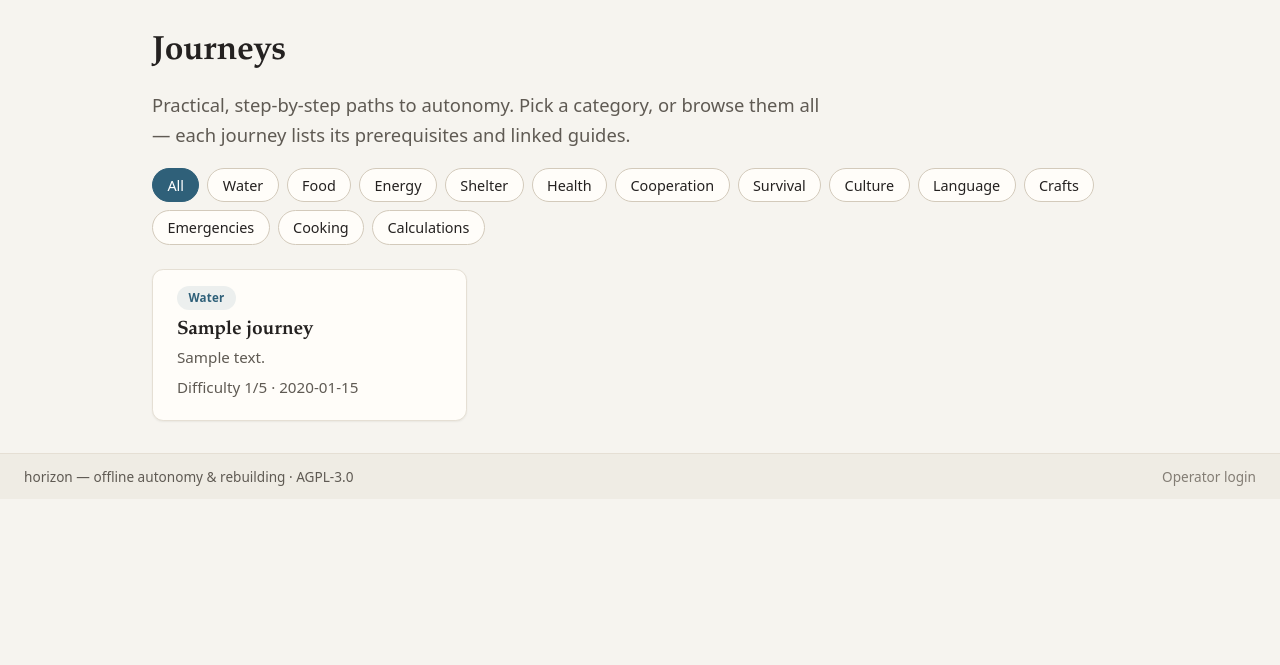
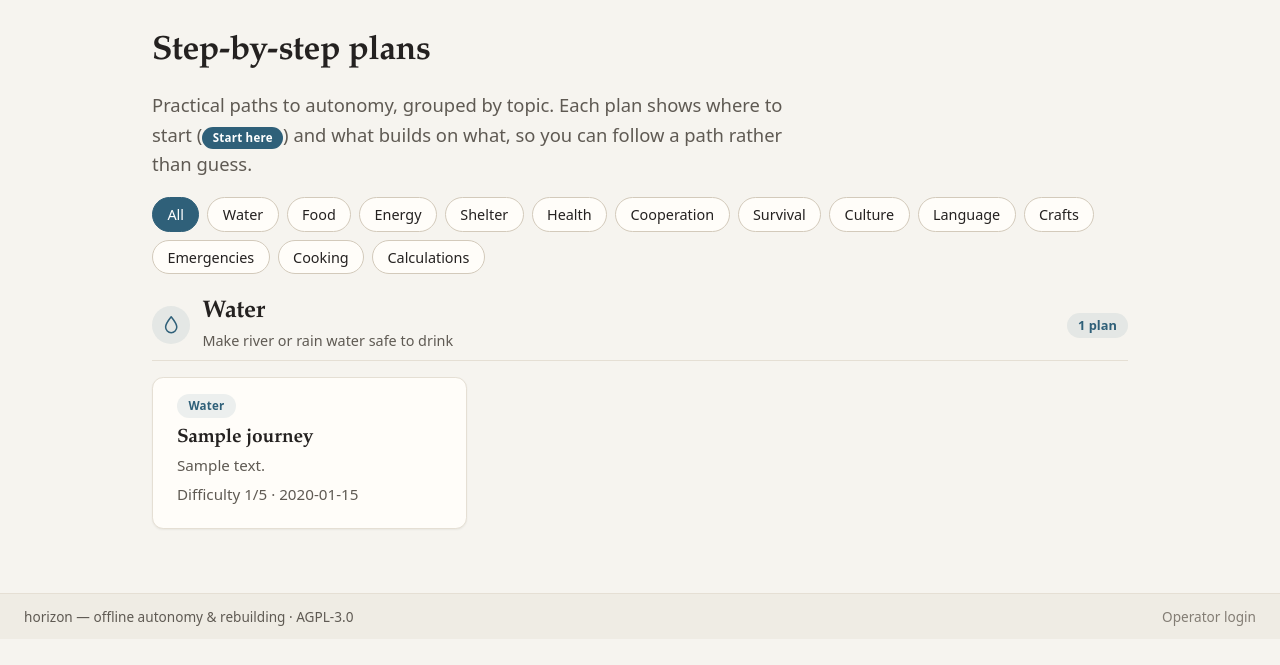
Before and after one commit to richardkfm/horizon, a FastAPI app: page /journeys in a window 1280 px wide. Shown: the part 62-727 px from the top of the page. Run offline with FastAPI, Linux system fonts and the light colour scheme; tables that the repository leaves empty hold one stand-in row (values such as "Sample post"); parts of the project's set-up code (start-up, migrations or seed data) failed here and were passed over.

Commit message:
Group journeys into a skill-tree view with prerequisite connectors
Finish the last v0.2 "look & feel" item: nicer journey/skill-tree visuals
built on the prerequisite chain.

The Step-by-step plans page rendered one flat grid. It now groups journeys
into per-topic tracks, each with the category icon, a plain-language
example, and a plan count. Within a track, entry points come first (still
flagged "Start here") and any journey that builds on another shows a
"Builds on …" connector, so the prerequisite path is visible while
browsing, not only on the detail page.

The category icons are factored into a shared template macro reused by the
landing page, keeping iconography consistent and fully offline (inline
SVG). The route resolves prerequisite edges in two batched queries (no
N+1) and groups in the fixed category order.

Verified with Playwright at 375x812 and 1200x800: zero horizontal overflow
on landing, journeys, the filtered journeys view, and journey detail.
Docs (CHANGELOG, README, ROADMAP) updated.

Co-Authored-By: Claude Opus 4.8 <noreply@anthropic.com>
Claude-Session: https://claude.ai/code/session_016L5MVQb1shuRw6KcQEVXsn

```diff
--- a/src/horizon/web/routes.py
+++ b/src/horizon/web/routes.py
@@ -89,17 +89,48 @@ def journeys_page(
     statement = statement.order_by(Journey.category, Journey.difficulty, Journey.id)
     journeys = [_journey_summary(j) for j in session.exec(statement).all()]
 
-    # Mark entry-point journeys (no prerequisites) so the list can flag a safe
-    # place to begin for visitors who don't know where to start.
-    has_prereqs = set(session.exec(select(JourneyPrerequisite.journey_id).distinct()).all())
+    # Prerequisite edges, fetched once: which journeys have prerequisites (so we
+    # can flag entry points) and, per journey, what it builds on. A prerequisite
+    # may live in another category, so resolve titles from a global id→title map.
+    has_prereqs: set[str] = set()
+    prereq_ids: dict[str, list[str]] = {}
+    for jid, pid in session.exec(
+        select(JourneyPrerequisite.journey_id, JourneyPrerequisite.prerequisite_id)
+    ).all():
+        has_prereqs.add(jid)
+        prereq_ids.setdefault(jid, []).append(pid)
+    titles = dict(session.exec(select(Journey.id, Journey.title)).all())
+
     for journey in journeys:
         journey["is_entry"] = journey["id"] not in has_prereqs
+        journey["prerequisites"] = [
+            {"id": pid, "title": titles[pid]}
+            for pid in prereq_ids.get(journey["id"], [])
+            if pid in titles
+        ]
+
+    # Group into per-category "skill tracks" in the fixed category order, with
+    # entry points first within each so a track reads as a path: start here →
+    # what builds on it.
+    groups = []
+    for cat in Category:
+        items = [j for j in journeys if j["category"] == cat.value]
+        if not items:
+            continue
+        items.sort(key=lambda j: (not j["is_entry"], j["difficulty"], j["id"]))
+        groups.append(
+            {
+                "category": cat.value,
+                "example": CATEGORY_EXAMPLES.get(cat.value, ""),
+                "journeys": items,
+            }
+        )
 
     return templates.TemplateResponse(
         request,
         "journeys.html",
         {
-            "journeys": journeys,
+            "groups": groups,
             "categories": CATEGORIES,
             "selected_category": category,
         },
--- a/src/horizon/web/static/app.css
+++ b/src/horizon/web/static/app.css
@@ -450,6 +450,51 @@ a:hover { color: var(--accent-strong); }
 /* "Start here" cards carry a soft accent edge to draw the eye first. */
 .journey-card.is-entry a { border-color: var(--accent); box-shadow: var(--shadow); }
 
+/* "Builds on …" connector: shows a card's place in the prerequisite path. */
+.card-prereq {
+  margin: var(--space-2) 0 0;
+  font-size: 0.8rem;
+  color: var(--muted-2);
+}
+.card-prereq .prereq-arrow { color: var(--accent); font-weight: 700; margin-right: 0.15rem; }
+
+/* Skill tree: journeys grouped into per-topic "tracks". --------------------- */
+.skill-track { margin: 0 0 var(--space-6); }
+
+.track-head {
+  display: flex;
+  align-items: center;
+  gap: var(--space-3);
+  margin-bottom: var(--space-4);
+  padding-bottom: var(--space-2);
+  border-bottom: 1px solid var(--border);
+}
+.track-icon {
+  display: inline-flex;
+  align-items: center;
+  justify-content: center;
+  flex: none;
+  width: 2.4rem;
+  height: 2.4rem;
+  border-radius: var(--radius-pill);
+  background: var(--accent-soft);
+  color: var(--accent);
+}
+.track-icon svg { width: 1.4rem; height: 1.4rem; }
+.track-titles { flex: 1 1 auto; min-width: 0; }
+.track-titles h2 { margin: 0; text-transform: capitalize; }
+.track-example { margin: 0.1rem 0 0; font-size: 0.9rem; color: var(--muted); }
+.track-count {
+  flex: none;
+  font-size: 0.8rem;
+  font-weight: 600;
+  color: var(--accent);
+  background: var(--accent-soft);
+  border-radius: var(--radius-pill);
+  padding: 0.15rem 0.7rem;
+  white-space: nowrap;
+}
+
 /* Journey detail ---------------------------------------------------------- */
 
 .journey-detail .journey-meta { margin-top: 0.3rem; }
@@ -735,6 +780,9 @@ body.low-power .guide blockquote { background: none; }
   .tagline { font-size: 1.05rem; }
   .filter-bar { gap: var(--space-2); }
   .journey-chain { font-size: 0.9rem; }
+  /* Keep the topic icon + title on one row; the count drops below if tight. */
+  .track-head { flex-wrap: wrap; }
+  .track-count { order: 3; }
   .recommend-form, .assistant-form { padding: var(--space-4); }
 
   /* Comfortable thumb-sized tap targets on touch screens. ~44px tall. */
--- a/src/horizon/web/templates/journeys.html
+++ b/src/horizon/web/templates/journeys.html
@@ -1,15 +1,17 @@
 {% extends "base.html" %}
-{% block title %}Journeys — horizon{% endblock %}
+{% from "partials/_icons.html" import category_icon %}
+{% block title %}Step-by-step plans — horizon{% endblock %}
 {% block content %}
 <section class="journeys-intro">
-  <h1>Journeys</h1>
+  <h1>Step-by-step plans</h1>
   <p class="tagline">
-    Practical, step-by-step paths to autonomy. Pick a category, or browse them
-    all — each journey lists its prerequisites and linked guides.
+    Practical paths to autonomy, grouped by topic. Each plan shows where to
+    start (<span class="start-badge">Start here</span>) and what builds on what,
+    so you can follow a path rather than guess.
   </p>
 </section>
 
-<nav class="filter-bar" aria-label="Filter journeys by category">
+<nav class="filter-bar" aria-label="Filter plans by topic">
   <a class="filter-chip {% if not selected_category %}is-active{% endif %}" href="/journeys">All</a>
   {% for category in categories %}
   <a class="filter-chip {% if category == selected_category %}is-active{% endif %}"
@@ -17,13 +19,25 @@
   {% endfor %}
 </nav>
 
-{% if journeys %}
-<ul class="journey-grid">
-  {% for journey in journeys %}
-  {% include "partials/_journey_card.html" %}
-  {% endfor %}
-</ul>
+{% if groups %}
+{% for group in groups %}
+<section class="skill-track" aria-labelledby="track-{{ group.category }}">
+  <header class="track-head">
+    <span class="track-icon" aria-hidden="true">{{ category_icon(group.category) }}</span>
+    <div class="track-titles">
+      <h2 id="track-{{ group.category }}">{{ group.category }}</h2>
+      {% if group.example %}<p class="track-example">{{ group.example }}</p>{% endif %}
+    </div>
+    <span class="track-count">{{ group.journeys|length }} plan{{ "" if group.journeys|length == 1 else "s" }}</span>
+  </header>
+  <ul class="journey-grid">
+    {% for journey in group.journeys %}
+    {% include "partials/_journey_card.html" %}
+    {% endfor %}
+  </ul>
+</section>
+{% endfor %}
 {% else %}
-<p class="empty">No journeys in this category yet.</p>
+<p class="empty">No plans in this topic yet.</p>
 {% endif %}
 {% endblock %}
--- /dev/null
+++ b/src/horizon/web/templates/partials/_icons.html
@@ -0,0 +1,32 @@
+{# Reusable inline-SVG category icons, shared by the landing page and the
+   journeys "skill tree" so the iconography stays consistent and offline (no
+   external requests). All icons are decorative; callers label them. #}
+{% macro category_icon(name) -%}
+{%- if name == "water" -%}
+<svg viewBox="0 0 24 24" fill="none" stroke="currentColor" stroke-width="1.6" stroke-linecap="round" stroke-linejoin="round"><path d="M12 3c4 5 6 8 6 11a6 6 0 0 1-12 0c0-3 2-6 6-11z"/></svg>
+{%- elif name == "food" -%}
+<svg viewBox="0 0 24 24" fill="none" stroke="currentColor" stroke-width="1.6" stroke-linecap="round" stroke-linejoin="round"><path d="M12 21V9"/><path d="M12 9c0-3 2-5 5-5 0 3-2 5-5 5z"/><path d="M12 11C12 8 10 6 7 6c0 3 2 5 5 5z"/></svg>
+{%- elif name == "energy" -%}
+<svg viewBox="0 0 24 24" fill="none" stroke="currentColor" stroke-width="1.6" stroke-linecap="round" stroke-linejoin="round"><path d="M13 3 5 13h6l-1 8 8-10h-6l1-8z"/></svg>
+{%- elif name == "shelter" -%}
+<svg viewBox="0 0 24 24" fill="none" stroke="currentColor" stroke-width="1.6" stroke-linecap="round" stroke-linejoin="round"><path d="M4 11 12 4l8 7"/><path d="M6 10v9h12v-9"/></svg>
+{%- elif name == "health" -%}
+<svg viewBox="0 0 24 24" fill="none" stroke="currentColor" stroke-width="1.6" stroke-linecap="round" stroke-linejoin="round"><path d="M4 12h4l2-5 4 10 2-5h4"/></svg>
+{%- elif name == "survival" -%}
+<svg viewBox="0 0 24 24" fill="none" stroke="currentColor" stroke-width="1.6" stroke-linecap="round" stroke-linejoin="round"><path d="M12 3c1 3 4 4 4 8a4 4 0 0 1-8 0c0-2 1-3 2-4 0 1 1 2 2 2 0-2-1-4 0-6z"/></svg>
+{%- elif name == "culture" -%}
+<svg viewBox="0 0 24 24" fill="none" stroke="currentColor" stroke-width="1.6" stroke-linecap="round" stroke-linejoin="round"><circle cx="7" cy="18" r="2.5"/><circle cx="18" cy="16" r="2.5"/><path d="M9.5 18V6l11-2v10"/></svg>
+{%- elif name == "language" -%}
+<svg viewBox="0 0 24 24" fill="none" stroke="currentColor" stroke-width="1.6" stroke-linecap="round" stroke-linejoin="round"><path d="M4 5h16v11H8l-4 3z"/><path d="M8 10h8"/><path d="M8 13h5"/></svg>
+{%- elif name == "crafts" -%}
+<svg viewBox="0 0 24 24" fill="none" stroke="currentColor" stroke-width="1.6" stroke-linecap="round" stroke-linejoin="round"><path d="M14 4l6 6-9 9-6 0 0-6z"/><path d="M11 7l6 6"/></svg>
+{%- elif name == "emergencies" -%}
+<svg viewBox="0 0 24 24" fill="none" stroke="currentColor" stroke-width="1.6" stroke-linecap="round" stroke-linejoin="round"><path d="M12 3 2 20h20z"/><path d="M12 10v4"/><path d="M12 17h.01"/></svg>
+{%- elif name == "cooking" -%}
+<svg viewBox="0 0 24 24" fill="none" stroke="currentColor" stroke-width="1.6" stroke-linecap="round" stroke-linejoin="round"><path d="M4 11h16l-1.2 7a2 2 0 0 1-2 1.7H7.2a2 2 0 0 1-2-1.7z"/><path d="M9 7c0-1.2 1-1.5 1-2.5"/><path d="M13 7c0-1.2 1-1.5 1-2.5"/></svg>
+{%- elif name == "calculations" -%}
+<svg viewBox="0 0 24 24" fill="none" stroke="currentColor" stroke-width="1.6" stroke-linecap="round" stroke-linejoin="round"><rect x="5" y="3" width="14" height="18" rx="2"/><path d="M8 7h8"/><path d="M8 11h.01M12 11h.01M16 11h.01M8 15h.01M12 15h.01M16 15h.01"/></svg>
+{%- else -%}
+<svg viewBox="0 0 24 24" fill="none" stroke="currentColor" stroke-width="1.6" stroke-linecap="round" stroke-linejoin="round"><circle cx="8" cy="9" r="2.5"/><circle cx="16" cy="9" r="2.5"/><path d="M3 19c0-2.5 2-4 5-4s5 1.5 5 4"/><path d="M13 15.2c.8-.2 1.6-.2 2.5-.2 3 0 5 1.5 5 4"/></svg>
+{%- endif -%}
+{%- endmacro %}
--- a/src/horizon/web/templates/partials/_journey_card.html
+++ b/src/horizon/web/templates/partials/_journey_card.html
@@ -6,6 +6,14 @@
     </span>
     <h2>{{ journey.title }}</h2>
     {% if journey.description %}<p>{{ journey.description }}</p>{% endif %}
+    {% if journey.prerequisites %}
+    {# Plain text, not links: the whole card is already one anchor. #}
+    <p class="card-prereq">
+      <span class="prereq-arrow" aria-hidden="true">↳</span>
+      Builds on
+      {%- for prereq in journey.prerequisites %} {{ prereq.title }}{{ "," if not loop.last }}{% endfor %}
+    </p>
+    {% endif %}
     <p class="journey-meta">
       <span title="Difficulty 1–5">Difficulty {{ journey.difficulty }}/5</span>
       {% if journey.estimated_time %}<span>· {{ journey.estimated_time }}</span>{% endif %}
```
Also changed, not shown: ROADMAP.md (+4 -2 lines), src/horizon/web/templates/landing.html (+2 -29 lines), tests/test_web_ui.py (+20 -0 lines), CHANGELOG.md, README.md.
